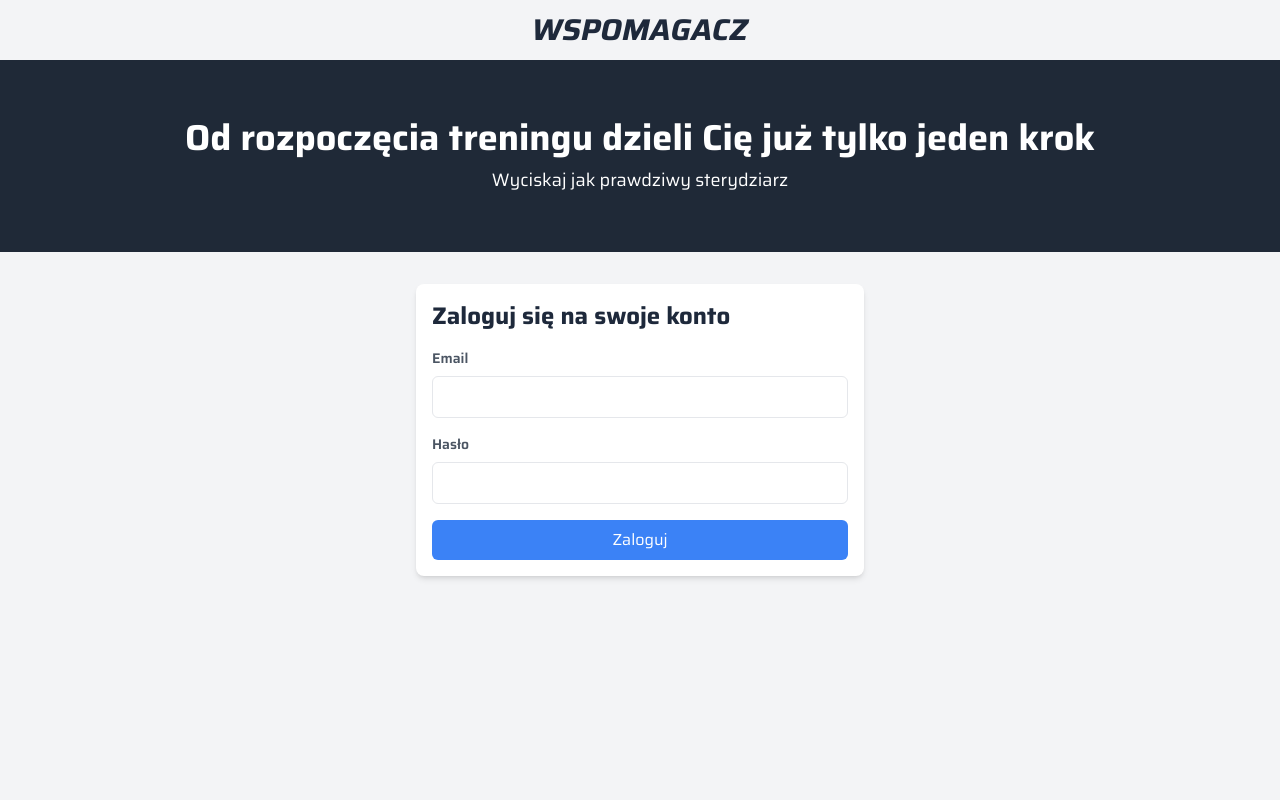
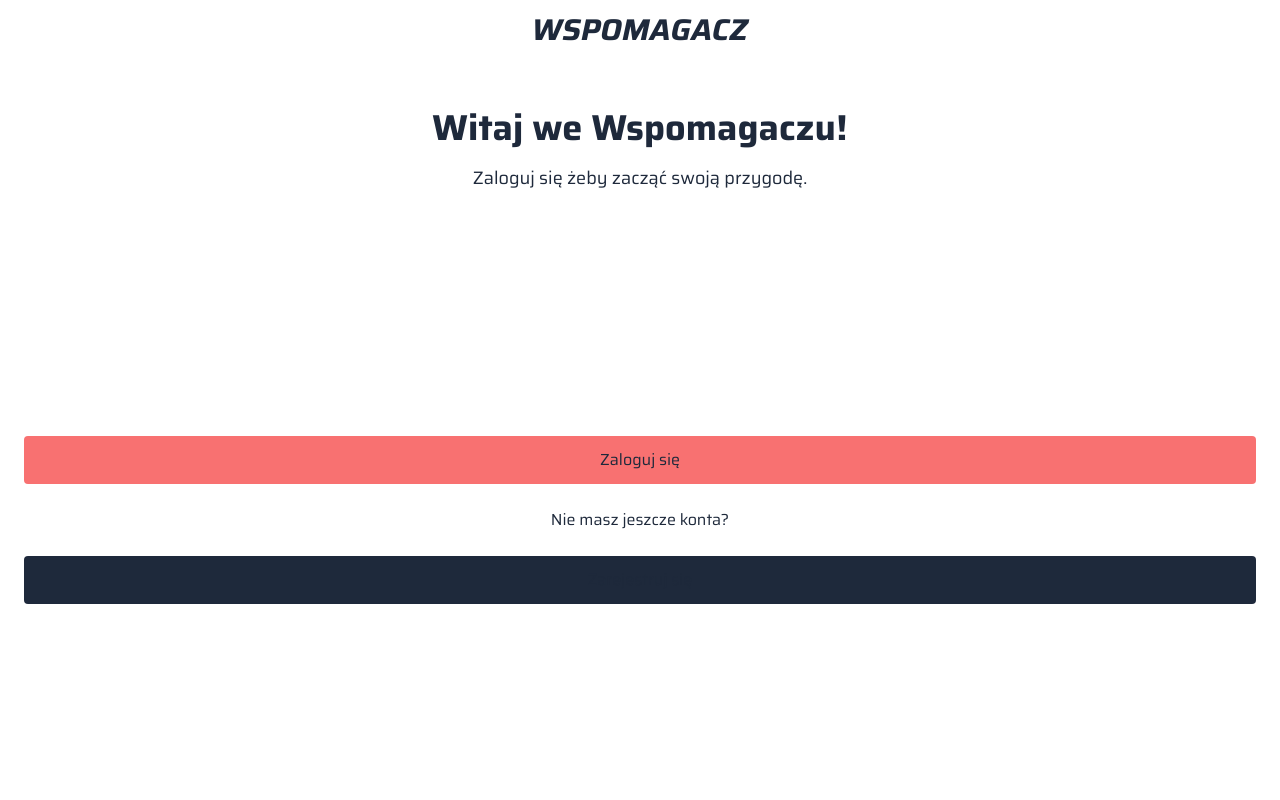
Before and after one commit to dotremilie/wspomagacz, a PHP site: page /startup in a window 1280 px wide. Run offline with PHP 8.4, Linux system fonts and the light colour scheme; some libraries are stand-ins or nearby versions.

Commit message:
Update Startup view

```diff
--- a/src/View/Startup/index.php
+++ b/src/View/Startup/index.php
@@ -1,27 +1,22 @@
-<!doctype html>
+<!DOCTYPE html>
 <html lang="en">
 <?php require_once __DIR__ . "/../../../templates/head.php"; ?>
-<?php require_once __DIR__ . "/../../../templates/header.php"; ?>
-<body class="bg-gray-100 dark:bg-slate-900 dark:text-white text-slate-800">
-    <header class="bg-gray-800 text-white h-48 flex items-center justify-center">
-        <div class="text-center">
-            <h2 class="text-4xl font-bold mb-2">Od rozpoczęcia treningu dzieli Cię już tylko jeden krok</h2>
-            <p class="text-lg">Wyciskaj jak prawdziwy sterydziarz</p>
-        </div>
+<body class="bg-white dark:bg-slate-900 dark:text-white text-slate-800">
+<section class="w-screen h-screen flex flex-col">
+    <?php require_once __DIR__ . "/../../../templates/header.php"; ?>
+    <header class="bg-white dark:bg-slate-800 text-center flex flex-col justify-center gap-4 p-6 py-12">
+        <div class="text-4xl font-bold">Witaj we Wspomagaczu!</div>
+        <div class="text-lg">Zaloguj się żeby zacząć swoją przygodę.</div>
     </header>
-    <section class="container mx-auto mt-8 p-4 bg-white rounded-lg shadow-md max-w-md">
-        <h2 class="text-2xl font-bold mb-4">Zaloguj się na swoje konto</h2>
-        <form>
-            <div class="mb-4">
-                <label for="email" class="block text-gray-600 text-sm font-semibold mb-2">Email</label>
-                <input type="email" id="email" name="email" class="w-full p-2 border rounded-md">
-            </div>
-            <div class="mb-4">
-                <label for="password" class="block text-gray-600 text-sm font-semibold mb-2">Hasło</label>
-                <input type="password" id="password" name="password" class="w-full p-2 border rounded-md">
-            </div>
-            <button type="submit" class="w-full bg-blue-500 text-white p-2 rounded-md hover:bg-blue-700">Zaloguj</button>
-        </form>
-    </section>
+    <div class="flex flex-col gap-6 p-6 grow justify-center">
+        <a href="/login"
+           class="w-full text-center bg-red-400 transition active:bg-red-500 rounded p-3 disabled:bg-gray-400">Zaloguj
+            się</a>
+        <div class="w-full text-center">Nie masz jeszcze konta?</div>
+        <a href="/signup"
+           class="w-full text-center bg-slate-800 transition active:bg-red-500 rounded p-3 disabled:bg-gray-400">Zarejestruj
+            się</a>
+    </div>
+</section>
 </body>
 </html>
```
